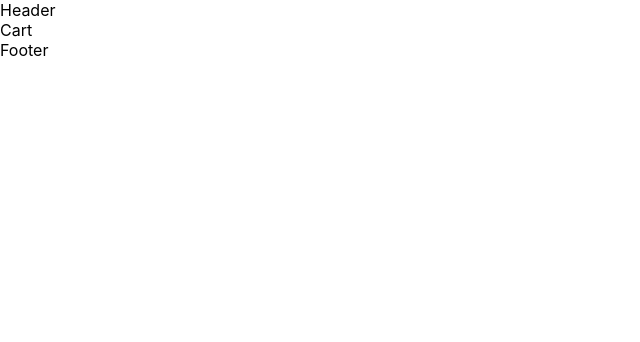
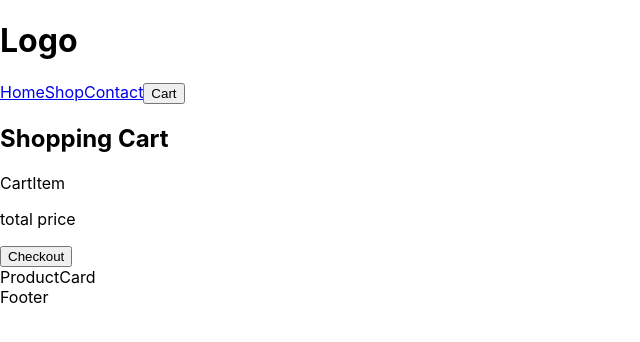
Before and after one commit to meuzishun/shopping-cart, a React (Create React App) app: page /shop in a window 1280 px wide. Before the commit this address had no page. Shown: the top 342 px of the page, without its empty margins (0-640 px from the left). Built offline with nearby package versions, Linux system fonts and the light colour scheme; the HTML template or start-up script is replaced by a standard one.

Commit message:
Get components all hooked up

```diff
--- a/package.json
+++ b/package.json
@@ -8,6 +8,7 @@
     "@testing-library/user-event": "^13.5.0",
     "react": "^18.2.0",
     "react-dom": "^18.2.0",
+    "react-router-dom": "^6.3.0",
     "react-scripts": "5.0.1",
     "web-vitals": "^2.1.4"
   },
--- a/src/App.js
+++ b/src/App.js
@@ -2,22 +2,25 @@ import React from 'react';
 import Header from './components/header/Header';
 import Cart from './components/cart/Cart';
 import { BrowserRouter, Routes, Route } from 'react-router-dom';
+import Home from './components/home/Home.js';
+import Shop from './components/shop/Shop.js';
+import Contact from './components/contact/Contact.js';
 import Footer from './components/footer/Footer.js';
 import './App.css';
 
 function App() {
   return (
     <div>
-      <Header />
-      <Cart />
       <BrowserRouter>
+        <Header />
+        <Cart />
         <Routes>
-          <Route />
-          <Route />
-          <Route />
+          <Route path='/' element={<Home />} />
+          <Route path='/shop' element={<Shop />} />
+          <Route path='/contact' element={<Contact />} />
         </Routes>
+        <Footer />
       </BrowserRouter>
-      <Footer />
     </div>
   );
 }
--- a/src/components/cart/Cart.js
+++ b/src/components/cart/Cart.js
@@ -1,7 +1,17 @@
 import React from 'react';
+import CartItem from '../cartItem/CartItem';
 
 function Cart() {
-  return <div>Cart</div>;
+  return (
+    <div>
+      <h2>Shopping Cart</h2>
+      <div>
+        <CartItem />
+      </div>
+      <p>total price</p>
+      <button>Checkout</button>
+    </div>
+  );
 }
 
 export default Cart;
--- a/src/components/header/Header.js
+++ b/src/components/header/Header.js
@@ -1,7 +1,13 @@
 import React from 'react';
+import Nav from '../nav/Nav';
 
 function Header() {
-  return <div>Header</div>;
+  return (
+    <div>
+      <h1>Logo</h1>
+      <Nav />
+    </div>
+  );
 }
 
 export default Header;
--- a/src/components/home/Home.js
+++ b/src/components/home/Home.js
@@ -1,7 +1,7 @@
 import React from 'react';
 
 function Home() {
-  return <div>Home</div>;
+  return <div></div>;
 }
 
 export default Home;
--- a/src/components/nav/Nav.js
+++ b/src/components/nav/Nav.js
@@ -1,7 +1,15 @@
 import React from 'react';
+import { Link } from 'react-router-dom';
 
 function Nav() {
-  return <div>Nav</div>;
+  return (
+    <nav>
+      <Link to='/'>Home</Link>
+      <Link to='shop'>Shop</Link>
+      <Link to='contact'>Contact</Link>
+      <button>Cart</button>
+    </nav>
+  );
 }
 
 export default Nav;
--- a/src/components/shop/Shop.js
+++ b/src/components/shop/Shop.js
@@ -1,7 +1,12 @@
 import React from 'react';
+import ProductCard from '../productCard/ProductCard';
 
 function Shop() {
-  return <div>Shop</div>;
+  return (
+    <div>
+      <ProductCard />
+    </div>
+  );
 }
 
 export default Shop;
```
Also changed, not shown: 1 other file (tests, documents, lock files or other folders).
